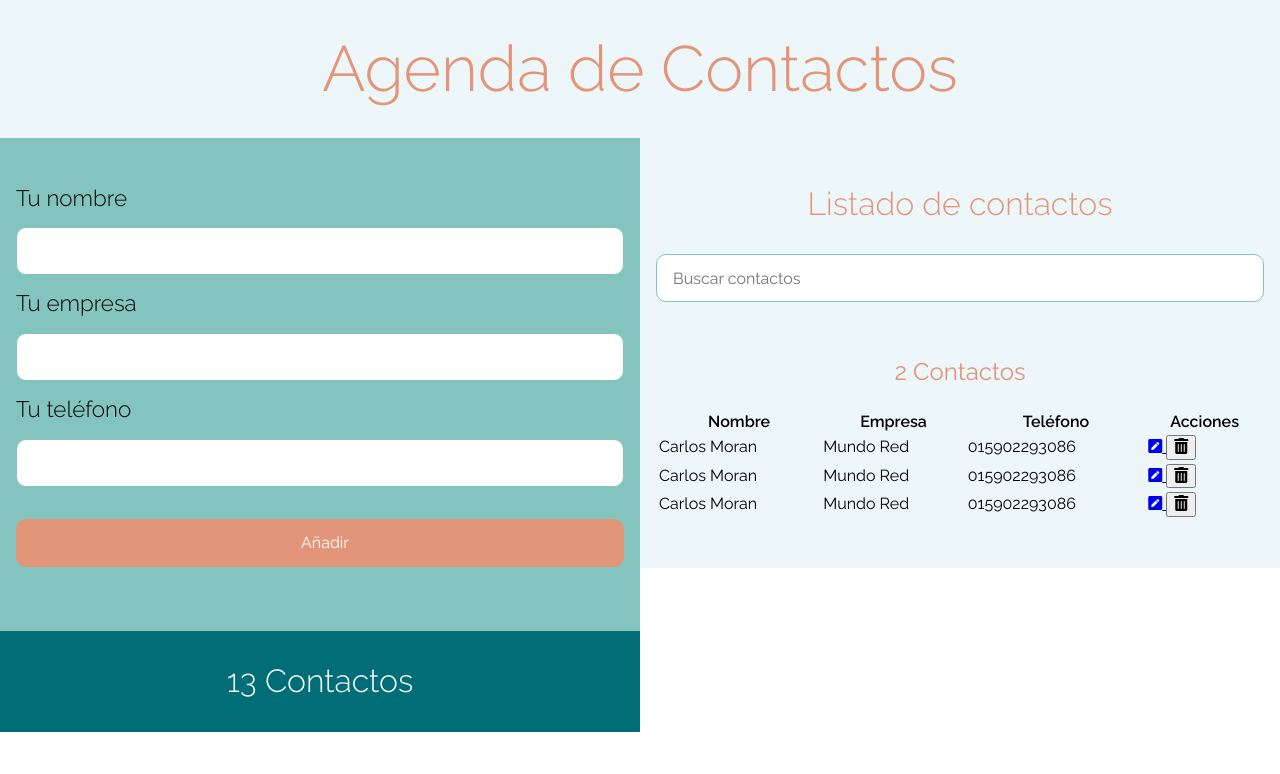
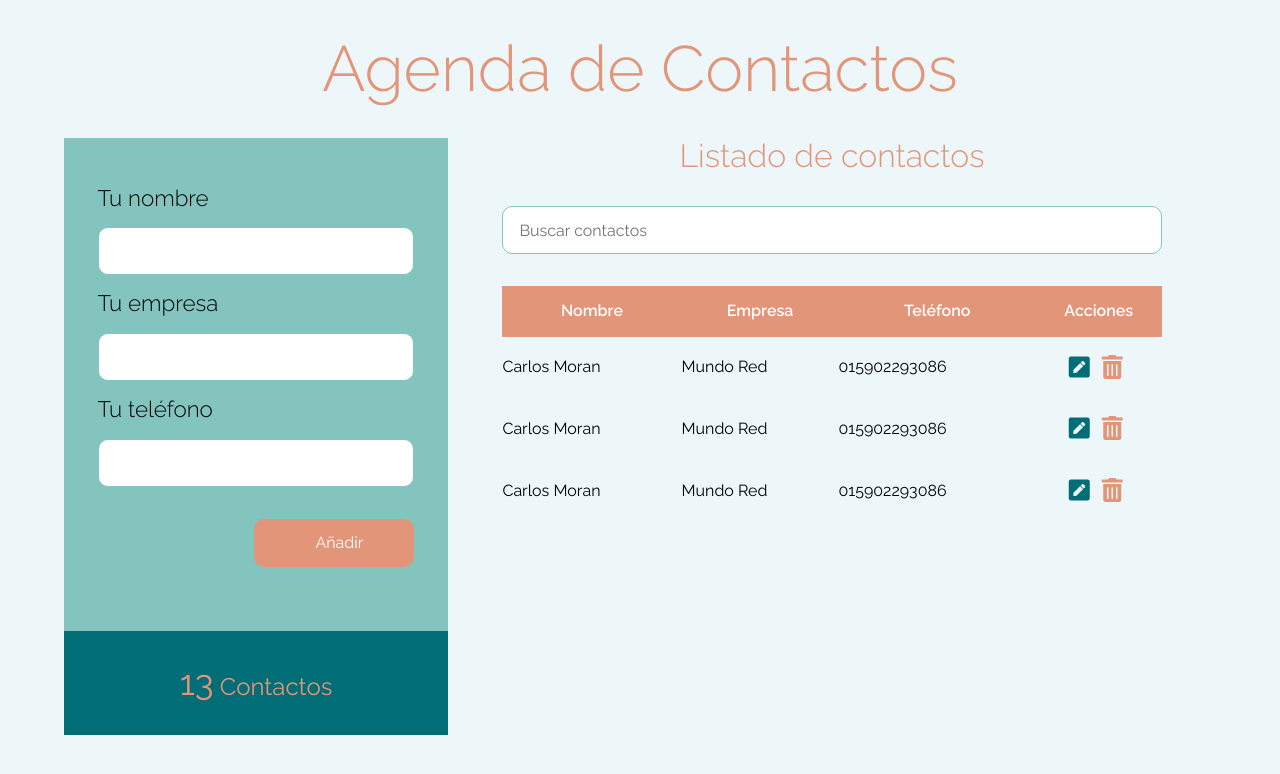
Before and after one commit to Carlos-could/56_agendaPHP, a PHP site: page / in a window 1280 px wide. Shown: the top 774 px of the page. Run offline with PHP 8.4, Linux system fonts and the light colour scheme; some libraries are stand-ins or nearby versions.

Commit message:
avanzando

```diff
--- a/css/style.css
+++ b/css/style.css
@@ -16,6 +16,7 @@ html{
 
 body{
     font-family: var(--fuente);
+    background-color: var(--co3);
 }
 
 header{
@@ -24,11 +25,12 @@ header{
     align-items: center;
     font-size: 1.5rem;
     padding: 2rem 0 ;
-    background-color: var(--co3);
     color: var(--co5);
 }
-
-h1,h2{
+header a{
+    text-align: left;
+}
+h1, h2{
     margin: 0;
     font-weight: 300;
     text-align: center;
@@ -39,14 +41,15 @@ h1,h2{
         font-size: 2rem;
     }
     .container{
-        height: 80%;
         display: flex;
+        justify-content: center;
+        background-color: var(--co3);
     }
     .sec_1{
-        flex-basis: 50%;
+        flex-basis: 30%;
     }
     .sec_2{
-        flex-basis: 50%;
+        flex-basis: 60%;
     }
 }
 
@@ -56,16 +59,22 @@ h1,h2{
     padding: 3rem 1rem;
 }
 
+
 .box_2{
     background-color: var(--co1);
     padding: 2rem;
 }
-
-.box_2 h1 {
-    color: white;
+.box_2 p span{
+    font-size: 2.2rem
 }
 
-
+.box_2 p {
+    text-align: center;
+    font-size: 1.5rem;
+    color: var(--co5);
+    font-weight: 400;
+    margin: 0;
+}
 
 /* Formulario */
 label{
@@ -80,13 +89,19 @@ input{
     border-radius: 10px;
     border: 1px solid var(--co2);
 }
+
 input[type="submit"] {
     background-color: var(--co5);
     color: white;
     border: none;
     border-radius: 10px;
 }
-/* @media (min-width: 768px) {
+@media (min-width: 768px) {
+    .campo{
+        margin: 0 auto;
+        width:90%;
+    }
+
     input[type="submit"] {
         width: 10rem;
         cursor: pointer;
@@ -95,7 +110,7 @@ input[type="submit"] {
         background-color: var(--co4);
         font-weight: bold;
     }
-} */
+}
 
 .enviar{
     display: flex;
@@ -106,7 +121,14 @@ input[type="submit"] {
 .box_3{
     background-color: var(--co3);
     padding: 3rem 1rem;
-
+}
+@media (min-width: 768px) {
+    .box_3{
+        background-color: var(--co3);
+        padding: 0rem 1rem;
+        width: 90%;
+        margin: 0 auto;
+    }
 }
 
 .box_3 h2{
@@ -122,6 +144,55 @@ input[type="submit"] {
    font-size: 1.5rem;
    color: var(--co5);
 }
-table{
+.contenedor-tabla{
+    overflow: scroll;
+}
+
+.listado-contactos{
    width: 100%;
+   border-collapse: collapse;
 }
+
+.listado-contactos thead {
+    background-color: var(--co5);
+    color: white;
+    padding: 1rem;
+}
+.listado-contactos thead th {
+    padding: 1rem 0;
+}
+.listado-contactos tbody td {
+    padding: 1rem 0;
+}
+.listado-contactos tbody td:nth-child(4){
+    text-align: center;
+}
+.listado-contactos button{
+    background-color: transparent!important;
+    border:none;
+}
+
+.btn{
+    font-size: 1.5rem;
+    text-decoration: none;
+}
+
+.btn-editar {
+    color: var(--co1);
+}
+
+.btn-borrar {
+    color: var(--co5);
+}
+.btn-volver{
+    background-color: var(--co5);
+    padding: 1rem;
+    color: var(--co1);
+}
+/* editar php */
+
+.sec_volver{
+    max-width: 35%;
+    margin: 0 auto;
+
+}
--- /dev/null
+++ b/inc/layout/formulario.php
@@ -0,0 +1,17 @@
+<div class="campos">
+    <div class="campo">
+        <label for="nombre">Tu nombre</label>
+        <input type="text" id="nombre" placeholder="">
+    </div>
+    <div class="campo">
+        <label for="empresa">Tu empresa</label>
+        <input type="text" id="empresa" placeholder="">
+    </div>
+    <div class="campo">
+        <label for="telefono">Tu teléfono</label>
+        <input type="tel" id="telefono" placeholder="">
+    </div>
+</div>
+<div class="campo enviar">
+    <input type="submit" value="Añadir">
+</div>
--- a/index.php
+++ b/index.php
@@ -10,28 +10,13 @@
 
         <div class="box_1 add_contact">
             <form id="contacto" action="#">
-                <div class="campos">
-                    <div class="campo">
-                        <label for="nombre">Tu nombre</label>
-                        <input type="text" id="nombre" placeholder="">
-                    </div>
-                    <div class="campo">
-                        <label for="empresa">Tu empresa</label>
-                        <input type="text" id="empresa" placeholder="">
-                    </div>
-                    <div class="campo">
-                        <label for="telefono">Tu teléfono</label>
-                        <input type="tel" id="telefono" placeholder="">
-                    </div>
-                </div>
-                <div class="campo enviar">
-                    <input type="submit" value="Añadir">
-                </div>
+                <legend></legend>
+                <?php include "inc/layout/formulario.php"; ?>
             </form>
         </div>
 
         <div class="box_2 quan_contact">
-            <h1>13 Contactos</h1>
+            <p class="total-contactos"> <span>13</span> Contactos</p>
 
         </div>
     </section>
@@ -40,9 +25,10 @@
         <div class="box_3 list_contact contenedor-contactos">
             <h2>Listado de contactos</h2>
             <input type="text" class="buscador" placeholder="Buscar contactos">
-            <p class="total-contactos"> <span>2</span> Contactos</p>
+
+
             <div class="contenedor-tabla">
-               <table id="listado-contactos">
+               <table id="listado-contactos" class="listado-contactos">
                   <thead>
                      <tr>
                         <th>Nombre</th>
@@ -57,10 +43,10 @@
                         <td>Mundo Red</td>
                         <td>015902293086</td>
                         <td>
-                           <a class="btn-edtar" href="#">
+                           <a class="btn-editar btn" href="editar.php?id=1">
                               <i class="fas fa-pen-square"></i>
                            </a>
-                           <button data-id="1" type="button" class="btn-boorrar btn">
+                           <button data-id="1" type="button" class="btn-borrar btn">
                               <i class="fas fa-trash-alt"></i>
                            </button>
                         </td>
@@ -70,10 +56,10 @@
                         <td>Mundo Red</td>
                         <td>015902293086</td>
                         <td>
-                           <a class="btn-edtar" href="#">
+                           <a class="btn-editar btn" href="editar.php?id=1">
                               <i class="fas fa-pen-square"></i>
                            </a>
-                           <button data-id="1" type="button" class="btn-boorrar btn">
+                           <button data-id="1" type="button" class="btn-borrar btn">
                               <i class="fas fa-trash-alt"></i>
                            </button>
                         </td>
@@ -83,14 +69,15 @@
                         <td>Mundo Red</td>
                         <td>015902293086</td>
                         <td>
-                           <a class="btn-edtar" href="#">
+                           <a class="btn-editar btn" href="editar.php?id=1">
                               <i class="fas fa-pen-square"></i>
                            </a>
-                           <button data-id="1" type="button" class="btn-boorrar btn">
+                           <button data-id="1" type="button" class="btn-borrar btn">
                               <i class="fas fa-trash-alt"></i>
                            </button>
                         </td>
                      </tr>
+
                   </tbody>
                </table>
             </div>
--- a/js/app.js
+++ b/js/app.js
@@ -0,0 +1,28 @@
+const formularioContactos = document.querySelector('#contacto');
+eventListeners();
+function eventListeners() {
+    //Cuando el formulario de crear o editar se ejecuta
+    formularioContactos.addEventListener('submit', leerFormulario);
+}
+function leerFormulario(e) {
+    // console.log(e)
+    e.preventDefault();
+
+    //leer los datos de los inputs
+    const nombre = document.querySelector('#nombre').value;
+    const empresa = document.querySelector('#empresa').value;
+    const telefono = document.querySelector('#telefono').value;
+
+    if (nombre === "" || empresa === "" || telefono === "") {
+        mostrarNotificacion();
+    } else {
+        console.log('el campo tiene algo')
+    }
+}
+
+function mostrarNotificacion() {
+    const notificacion = document.createElement('div');
+    notificacion.textContent = 'Hubo un error';
+
+    formularioContactos.insertBefore(notificacion, document.querySelector('form legend'));
+}
```
Also changed, not shown: editar.php (added, +20 -0 lines).
